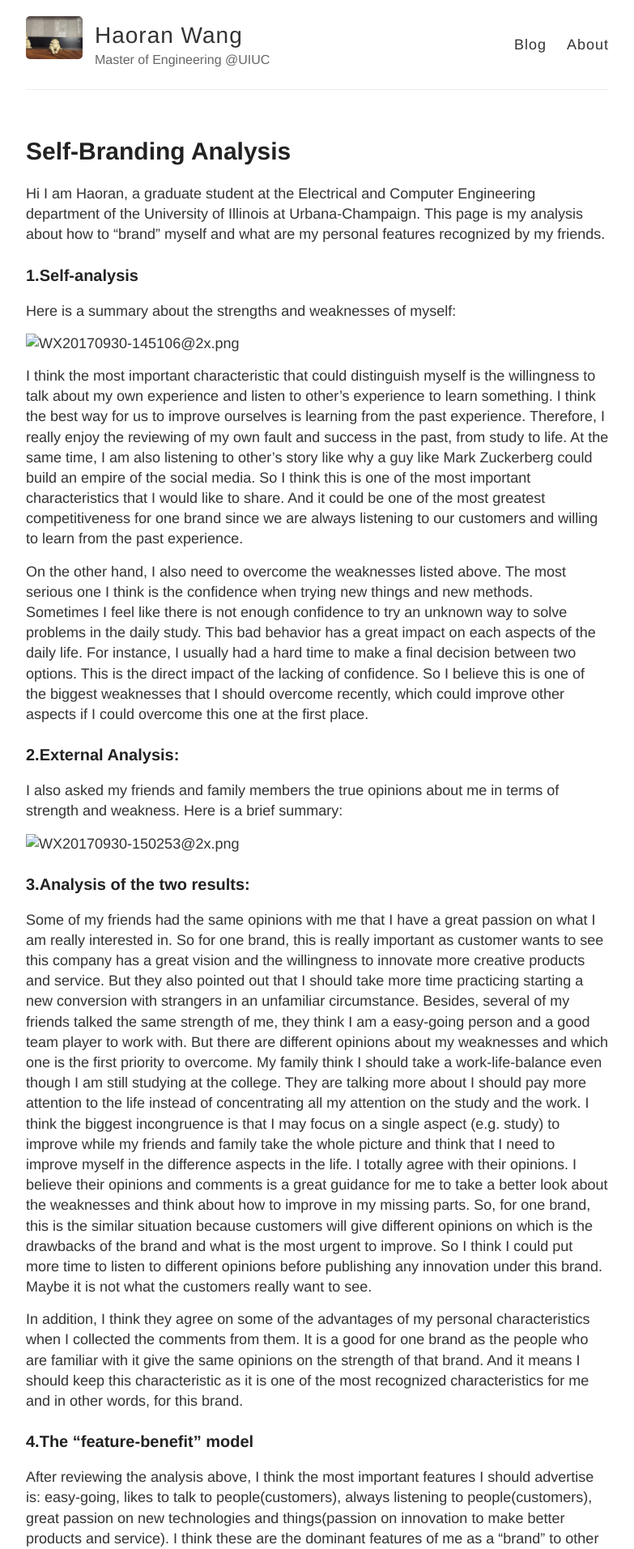
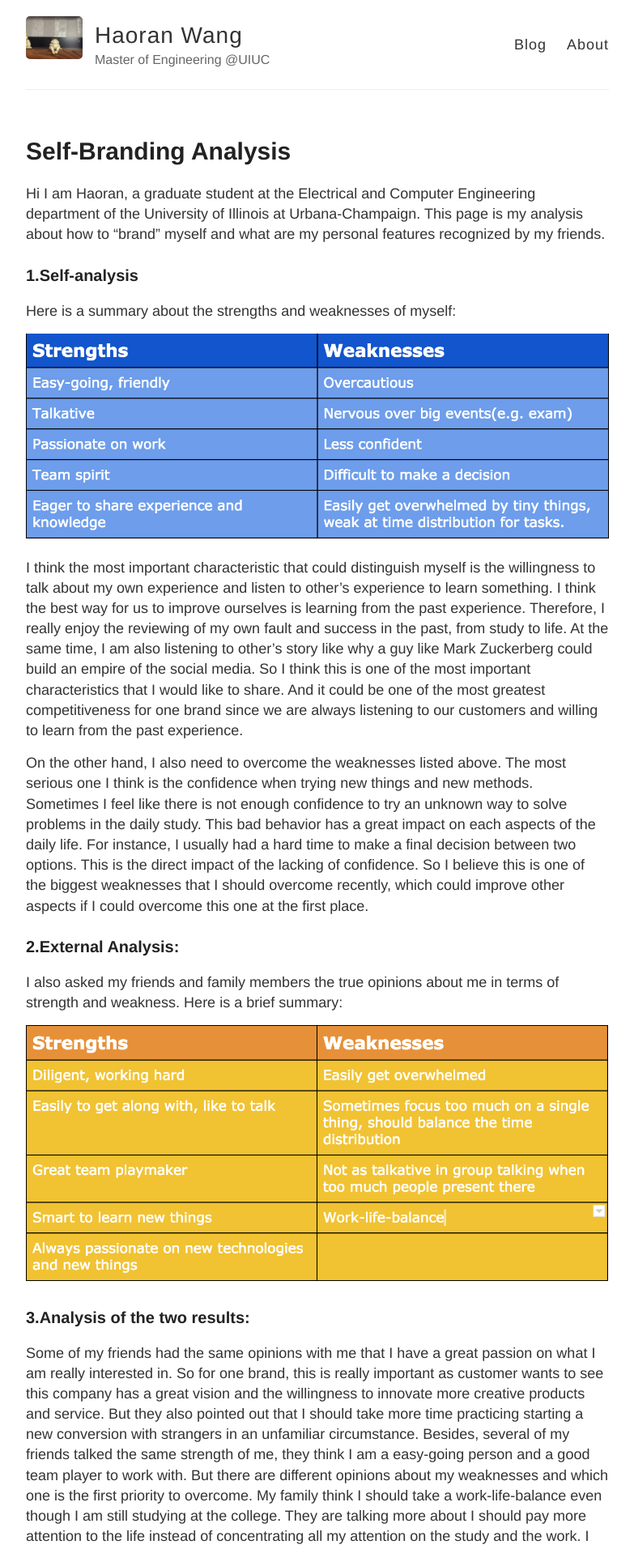
Before and after one commit to hrwanguiuc/hrwanguiuc.github.io, a Jekyll site: the page built from _posts/2017-9-30-Self-Branding.md, in a window 1280 px wide. Shown: the top 1913 px of the page at 81% size, without its empty margins (248-1031 px from the left). Built offline with Jekyll 4.4.1, drawn with Linux system fonts in a browser that asks for light colours.

Commit message:
Update 2017-9-30-Self-Branding.md

```diff
--- a/_posts/2017-9-30-Self-Branding.md
+++ b/_posts/2017-9-30-Self-Branding.md
@@ -10,7 +10,7 @@ Hi I am Haoran, a graduate student at the Electrical and Computer Engineering de
 ### 1.Self-analysis
 Here is a summary about the strengths and weaknesses of myself:
 
-![WX20170930-145106@2x.png]({{site.baseurl}}/_posts/WX20170930-145106@2x.png)
+![WX20170930-145106@2x.png]({{site.baseurl}}/images/WX20170930-145106@2x.png)
 
 
 I think the most important characteristic that could distinguish myself is the willingness to talk about my own experience and listen to other's experience to learn something.  I think the best way for us to improve ourselves is learning from the past experience. Therefore, I really enjoy the reviewing of my own fault and success in the past, from study to life. At the same time, I am also listening to other's story like why a guy like Mark Zuckerberg could build an empire of the social media. So I think this is one of the most important characteristics that I would like to share. And it could be one of the most greatest competitiveness for one brand since we are always listening to our customers and willing to learn from the past experience.
@@ -20,7 +20,7 @@ On the other hand, I also need to overcome the weaknesses listed above. The most
 ### 2.External Analysis:
 I also asked my friends and family members the true opinions about me in terms of strength and weakness. Here is a brief summary:
 
-![WX20170930-150253@2x.png]({{site.baseurl}}/_posts/WX20170930-150253@2x.png)
+![WX20170930-150253@2x.png]({{site.baseurl}}/images/WX20170930-150253@2x.png)
 
 
 ### 3.Analysis of the two results:
```
